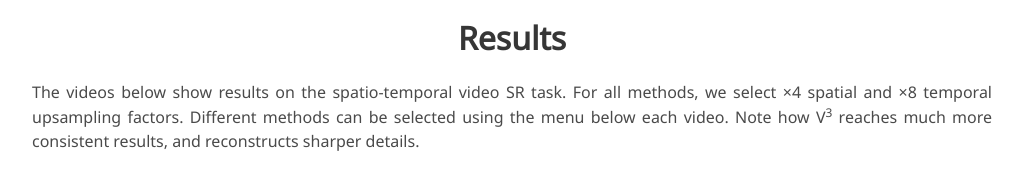
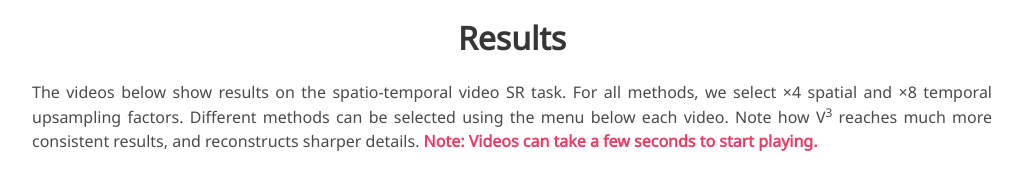
Before and after one commit to v3-anonymous/v3-anonymous.github.io, a plain HTML site: page index.html in a window 1280 px wide. Shown: the part 1340-1514 px from the top of the page, without its empty margins (128-1151 px from the left). Drawn offline with nearby package versions, Linux system fonts and the light colour scheme; some icons are missing; a web font is replaced by a local one.

Commit message:
Update index.html

```diff
--- a/index.html
+++ b/index.html
@@ -163,7 +163,7 @@
             The videos below show results on the spatio-temporal video SR task. For all methods, we select
             ×4 spatial and ×8 temporal upsampling factors. Different methods can be selected using the menu
             below each video. Note how V<sup>3</sup> reaches much more consistent results, and reconstructs
-            sharper details.
+            sharper details. <span style="color:#EA3C65;font-weight: bold;">Note: Videos can take a few seconds to start playing.</span>
           </p>
         </div>
 
```
